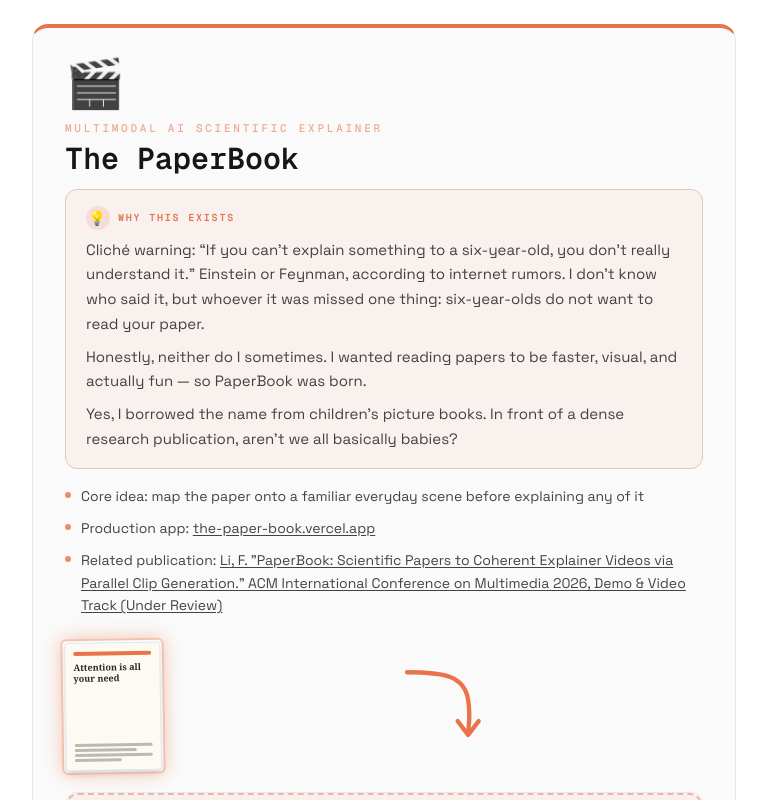
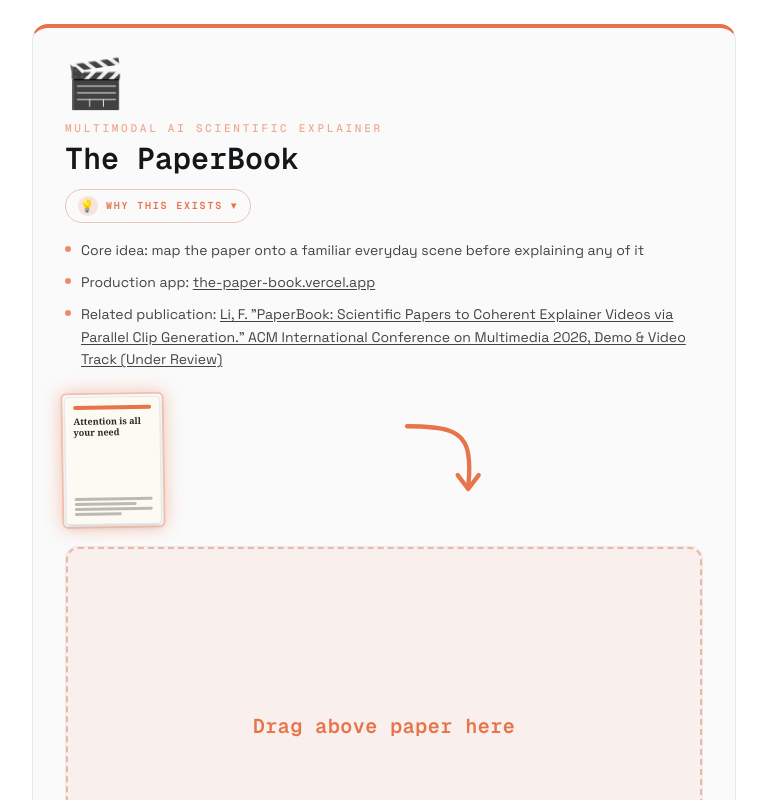
Before and after one commit to fuyuan-li/fuyuan-li.github.io, a Next.js app: page / in a window 1280 px wide. Both pictures are taken after a click on the button 640 px from the left and 578 px from the top of the page. Shown: the part 864-1664 px from the top of the page, without its empty margins (256-1023 px from the left). Built offline with nearby package versions, Linux system fonts and the light colour scheme.

Commit message:
Collapse "why this exists" behind a toggle, closed by default
Demos are now the first thing visible when a card opens; the backstory
text is one tap away instead of a wall to scroll past.

```diff
--- a/src/components/geek/GeekView.tsx
+++ b/src/components/geek/GeekView.tsx
@@ -5,43 +5,8 @@
 import DispatchEasterEgg from "./DispatchEasterEgg";
 import InterviewCoachDemo from "./InterviewCoachDemo";
 import SweepItem from "@/components/shared/SweepItem";
+import ProjectTip from "@/components/shared/ProjectTip";
 import { PROJECT_COLORS } from "@/lib/project-colors";
-import type { ReactNode } from "react";
-
-function ProjectTip({
-  accent,
-  children,
-}: {
-  accent: string;
-  children: ReactNode;
-}) {
-  return (
-    <aside
-      className="rounded-xl border px-4 py-3.5 sm:px-5 sm:py-4"
-      style={{
-        borderColor: `color-mix(in srgb, ${accent} 30%, var(--geek-line))`,
-        background: `color-mix(in srgb, ${accent} 7%, var(--geek-bg-raised))`,
-      }}
-    >
-      <div
-        className="mb-2 flex items-center gap-2 font-mono text-[10px] font-semibold uppercase tracking-[0.18em]"
-        style={{ color: accent }}
-      >
-        <span
-          className="flex h-6 w-6 items-center justify-center rounded-full text-sm"
-          style={{ background: `color-mix(in srgb, ${accent} 16%, transparent)` }}
-          aria-hidden
-        >
-          💡
-        </span>
-        why this exists
-      </div>
-      <div className="flex flex-col gap-2 text-[15px] leading-[1.65] opacity-80">
-        {children}
-      </div>
-    </aside>
-  );
-}
 
 export const ITEMS: CoverItem[] = [
   {
--- /dev/null
+++ b/src/components/shared/ProjectTip.tsx
@@ -0,0 +1,62 @@
+"use client";
+
+import { useState, type ReactNode } from "react";
+import { AnimatePresence, motion } from "framer-motion";
+
+export default function ProjectTip({
+  accent,
+  children,
+}: {
+  accent: string;
+  children: ReactNode;
+}) {
+  const [open, setOpen] = useState(false);
+
+  return (
+    <div className="flex flex-col gap-2">
+      <button
+        type="button"
+        onClick={() => setOpen((o) => !o)}
+        className="flex items-center gap-2 self-start rounded-full border px-3 py-1.5 font-mono text-[10px] font-semibold uppercase tracking-[0.18em]"
+        style={{
+          borderColor: `color-mix(in srgb, ${accent} 30%, var(--geek-line))`,
+          color: accent,
+        }}
+      >
+        <span
+          className="flex h-5 w-5 items-center justify-center rounded-full text-xs"
+          style={{ background: `color-mix(in srgb, ${accent} 16%, transparent)` }}
+          aria-hidden
+        >
+          💡
+        </span>
+        why this exists
+        <span aria-hidden>{open ? "▲" : "▾"}</span>
+      </button>
+
+      <AnimatePresence initial={false}>
+        {open && (
+          <motion.div
+            initial={{ height: 0, opacity: 0 }}
+            animate={{ height: "auto", opacity: 1 }}
+            exit={{ height: 0, opacity: 0 }}
+            transition={{ duration: 0.25, ease: "easeOut" }}
+            style={{ overflow: "hidden" }}
+          >
+            <aside
+              className="rounded-xl border px-4 py-3.5 sm:px-5 sm:py-4"
+              style={{
+                borderColor: `color-mix(in srgb, ${accent} 30%, var(--geek-line))`,
+                background: `color-mix(in srgb, ${accent} 7%, var(--geek-bg-raised))`,
+              }}
+            >
+              <div className="flex flex-col gap-2 text-[15px] leading-[1.65] opacity-80">
+                {children}
+              </div>
+            </aside>
+          </motion.div>
+        )}
+      </AnimatePresence>
+    </div>
+  );
+}
```
